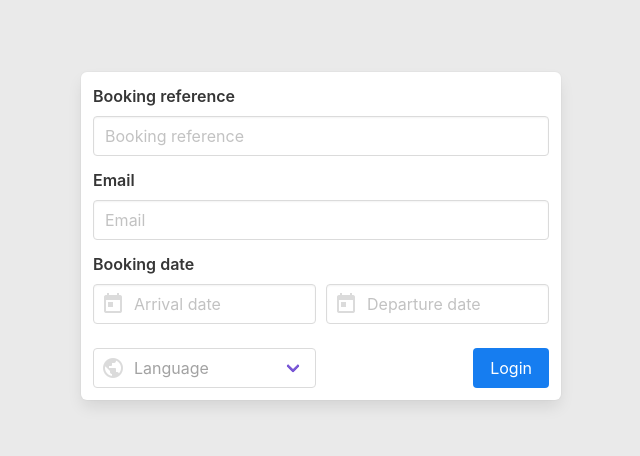
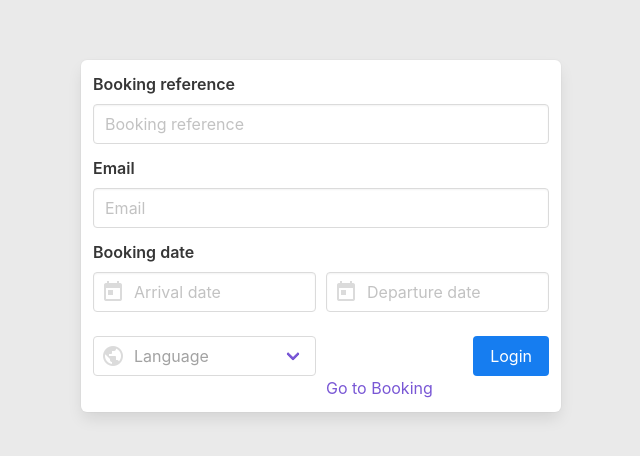
Before and after one commit to mehdi049/pre-check-in.ui, a Vue app: page / in a window 1280 px wide. Shown: the part 164-620 px from the top of the page, without its empty margins (319-959 px from the left). Built offline with nearby package versions, Linux system fonts and the light colour scheme.

Commit message:
- add link

```diff
--- a/src/router/index.js
+++ b/src/router/index.js
@@ -12,7 +12,7 @@ const routes = [
     component: Login,
   },
   {
-    path: "/",
+    path: "/my-booking",
     name: "MyBooking",
     component: MyBooking,
   },
--- a/src/views/Login.vue
+++ b/src/views/Login.vue
@@ -59,6 +59,7 @@
                   <div class="control has-text-right">
                     <b-button type="is-info">Login</b-button>
                   </div>
+                  <router-link to="/my-booking">Go to Booking</router-link>
                 </div>
               </div>
             </div>
```
